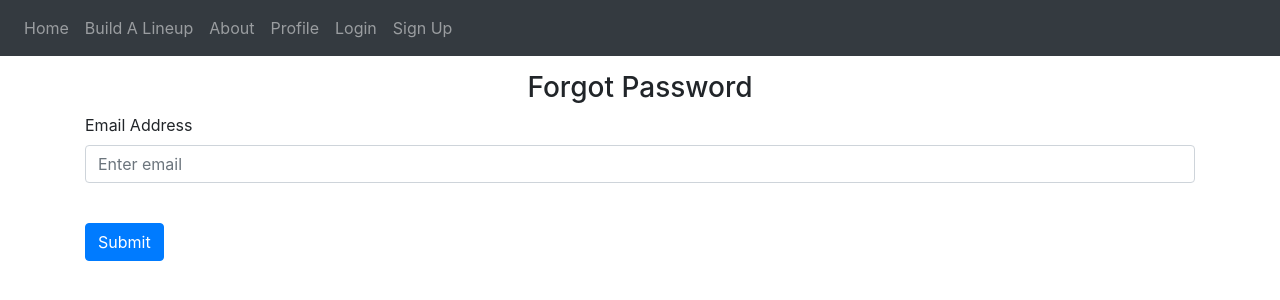
After one commit to taranagarwal/SportsAnalyticsWebsite, a Flask app: template website/templates/forgot-password.html in a window 1280 px wide. The commit adds this page. Shown: the top 300 px of the page. Run offline with Flask 3, Linux system fonts and the light colour scheme; the template is opened without the code that fills it, so the values that code supplies are empty; some libraries are stand-ins or nearby versions.

Commit message:
Lot of layout

```diff
--- a/website/__init__.py
+++ b/website/__init__.py
@@ -9,7 +9,9 @@ def create_app():
     from .views import views
     from .auth import auth
 
+
     app.register_blueprint(views, url_prefix= '/')
     app.register_blueprint(auth, url_prefix= '/')
 
+
     return app
--- /dev/null
+++ b/website/templates/about.html
@@ -0,0 +1 @@
+{% extends "base.html" %} {% block title %}About{% endblock %}
--- a/website/templates/base.html
+++ b/website/templates/base.html
@@ -16,6 +16,11 @@
     />
 
     <title>{% block title %}Home{% endblock %}</title>
+    <style>
+      .container {
+        margin-top: 15px; /* Adjust this value as needed */
+      }
+    </style>
   </head>
   <body>
     <nav class="navbar navbar-expand-lg navbar-dark bg-dark">
@@ -29,13 +34,12 @@
       </button>
       <div class="collapse navbar-collapse" id="navbar">
         <div class="navbar-nav">
-          {% if user.is_authenticated %}
-          <a class="nav-item nav-link" id="home" href="/">Home</a>
-          <a class="nav-item nav-link" id="logout" href="/logout">Logout</a>
-          {% else %}
+          <a class="nav-item nav-link" id="home" href="/home">Home</a>
+          <a class="nav-item nav-link" id="build" href="/build">Build A Lineup</a>
+          <a class="nav-item nav-link" id="about" href="/about">About</a>
+          <a class="nav-item nav-link" id="profile" href="/user">Profile</a>
           <a class="nav-item nav-link" id="login" href="/login">Login</a>
-          <a class="nav-item nav-link" id="signUp" href="/sign-up">Sign Up</a>
-          {% endif %}
+          <a class="nav-item nav-link" id="login" href="/sign-up">Sign Up</a>
         </div>
       </div>
     </nav>
--- /dev/null
+++ b/website/templates/forgot-password.html
@@ -0,0 +1,19 @@
+{% extends "base.html" %} {% block title %}Forgot Password{% endblock %} {% block content
+    %}
+    <form method="POST">
+      <h3 align="center">Forgot Password</h3>
+      <div class="form-group">
+        <label for="email">Email Address</label>
+        <input
+          type="email"
+          class="form-control"
+          id="email"
+          name="email"
+          placeholder="Enter email"
+        />
+      </div>
+      <br />
+
+      <button type="submit" class="btn btn-primary">Submit</button>
+    </form>
+    {% endblock %}
```
Also changed, not shown: website/auth.py (+5 -5 lines), website/build.py (added, +11 -0 lines), website/templates/home.html (+1 -18 lines), website/templates/login.html (+15 -0 lines), website/templates/sign-up.html (renamed from website/templates/sign_up.html, +5 -5 lines), website/views.py (+2 -6 lines), website/static/index.js (added).
